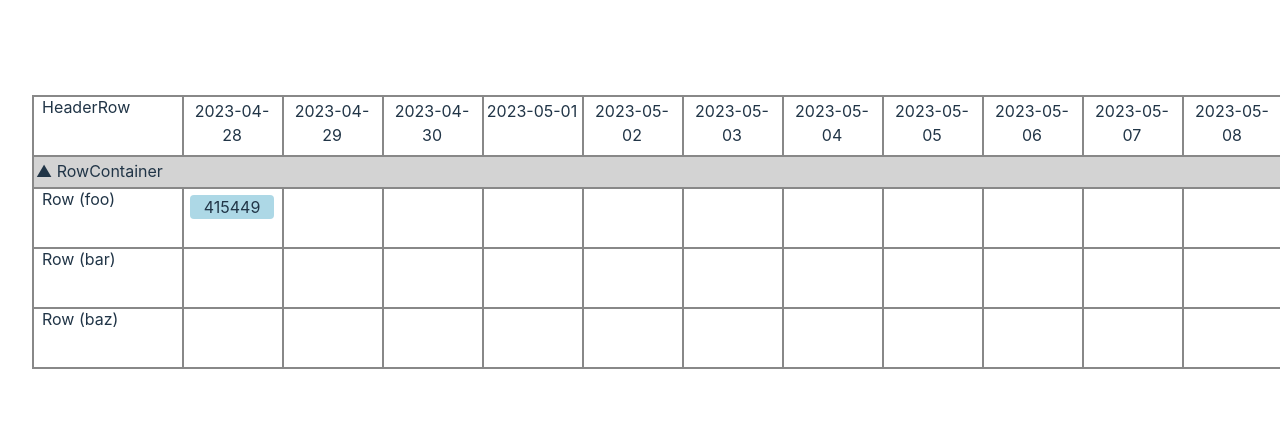
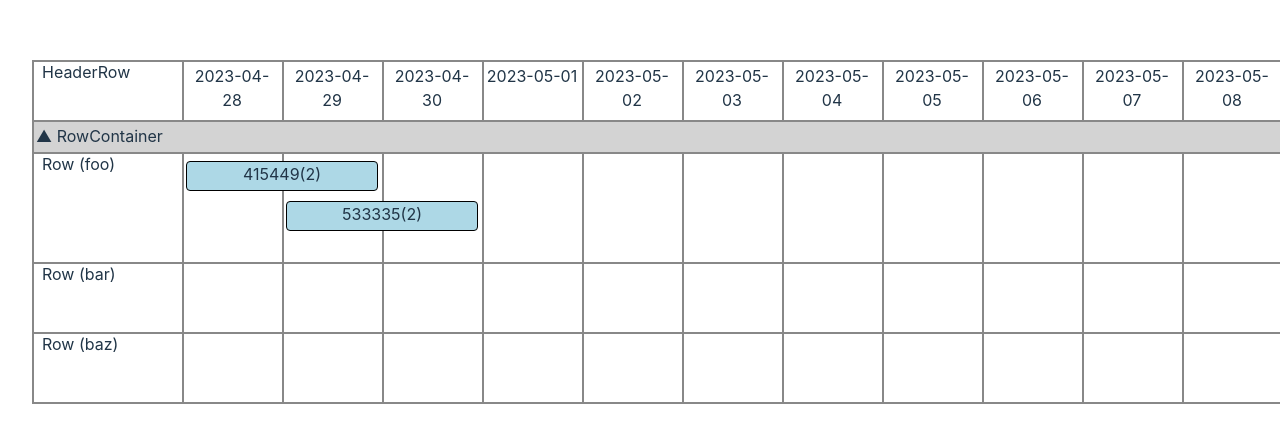
Before and after one commit to asonkeri/planner, a React (Vite) app: page / in a window 1280 px wide. Shown: the part 169-612 px from the top of the page. Built offline with nearby package versions, Linux system fonts and the light colour scheme.

Commit message:
First version of lane calculation and styling

```diff
--- a/src/App.tsx
+++ b/src/App.tsx
@@ -19,7 +19,14 @@ const initialContext = {
 export const DataContext = createContext<DataContextType>(initialContext);
 
 const initialData: AppData = [
-  { id: "foo", items: [createItem("foo", DateTime.now().startOf("day"))] },
+  {
+    id: "foo",
+    items: [
+      createItem("foo", DateTime.now().startOf("day"), 2),
+      createItem("foo", DateTime.now().startOf("day").plus({ day: 1 }), 2),
+      // createItem("foo", DateTime.now().startOf("day").plus({ day: 1 }),2),
+    ],
+  },
   { id: "bar", items: [] },
   { id: "baz", items: [] },
 ];
@@ -37,8 +44,8 @@ function App() {
       <DndProvider backend={HTML5Backend}>
         <HeaderRow interval={interval} />
         <RowContainer>
-          {data.map(({ id }) => (
-            <Row key={id} interval={interval} id={id} />
+          {data.map(({ id, items }) => (
+            <Row key={id} interval={interval} id={id} items={items} />
           ))}
         </RowContainer>
       </DndProvider>
--- a/src/components/Cell/Cell.tsx
+++ b/src/components/Cell/Cell.tsx
@@ -5,6 +5,7 @@ import { addItemToCell, createItem } from "../../data";
 import { useDropCellItem } from "../../hooks/dragAndDrop";
 import { CellCoordinates } from "../../types";
 import CellItem from "../CellItem/CellItem";
+import { LaneItem } from "../../data/itemLaneCalculator";
 
 export const CommonCellStyle = styled.div`
   width: 100px;
@@ -19,35 +20,33 @@ type CellStyleProps = { isOver?: boolean };
 const borderHilightColor = "lightblue";
 const CellStyle = styled(CommonCellStyle)<CellStyleProps>`
   padding-bottom: 1rem;
+  position: relative;
   display: flex;
   flex-wrap: wrap;
   align-items: center;
   justify-content: center;
-  align-content: flex-start;
+  align-items: flex-start;
   z-index: ${({ isOver }) => (isOver ? 1 : "auto")};
   box-shadow: ${({ isOver }) =>
     isOver &&
     `4px 0 0 0 ${borderHilightColor}, 0 4px 0 0 ${borderHilightColor}, 4px 4px 0 0 ${borderHilightColor},4px 0 0 0 ${borderHilightColor} inset, 0 4px 0 0 ${borderHilightColor} inset;`};
 `;
 
-type Props = CellCoordinates;
-export const Cell = (cell: Props) => {
+type Props = CellCoordinates & { items: LaneItem[] };
+export const Cell = ({ rowId, date, items }: Props) => {
   const { data, setData } = useContext(DataContext);
-  const { isOver, drop } = useDropCellItem(cell);
+  const { isOver, drop } = useDropCellItem({ rowId, date });
 
   const handleClick: MouseEventHandler = (event) => {
     // Only react to clicks on the cell itself, not on the items inside
     if (event.target === event.currentTarget) {
-      const item = createItem(cell.rowId, cell.date);
-      const newData = addItemToCell(data, item, cell);
+      const item = createItem(rowId, date, 2);
+      const newData = addItemToCell(data, item, { rowId, date });
       setData(newData);
     }
   };
 
-  const rowData = data.find((item) => item.id === cell.rowId);
-  const cellItems = rowData
-    ? rowData.items.filter((item) => item.startDate.hasSame(cell.date, "day"))
-    : [];
+  const cellItems = items.filter((item) => item.startDate.hasSame(date, "day"));
 
   return (
     <CellStyle ref={drop} isOver={isOver} onClick={handleClick}>
--- a/src/components/CellItem/CellItem.tsx
+++ b/src/components/CellItem/CellItem.tsx
@@ -3,18 +3,34 @@ import { useContext } from "react";
 import { DataContext } from "../../App";
 import { moveItem } from "../../data";
 import { useDragCellItem } from "../../hooks/dragAndDrop";
-import { CellCoordinates, Item } from "../../types";
+import { CellCoordinates } from "../../types";
+import { LaneItem } from "../../data/itemLaneCalculator";
 
-const CellItemStyle = styled.div`
-  width: 100%;
-  margin: 0.25rem;
-  background-color: lightblue;
-  border-radius: 0.25rem;
-  cursor: pointer;
-`;
+type CellItemStyleProps = { days: number; lane: number };
+const CellItemStyle = styled.div(
+  {
+    height: "30px",
+    margin: "0.25rem",
+    backgroundColor: "lightblue",
+    border: "1px solid black",
+    borderRadius: "0.25rem",
+    cursor: "pointer",
+    zIndex: 1, // Item must be grabbable on the part that is spanning another cell
+  },
+  // Styles for making the item appear in the correct lane
+  ({ lane }: CellItemStyleProps) => ({
+    top: `${lane * 40 + 5}px`,
+  }),
+  // Styles for making the item span multiple days
+  ({ days }: CellItemStyleProps) => ({
+    position: "absolute",
+    left: 0,
+    right: `${days * -100 + 100}%}`,
+  })
+);
 
-type Props = Item;
-const CellItem = (item: Props) => {
+type Props = LaneItem;
+const CellItem = ({ lane, ...item }: Props) => {
   const handleDrop = (dropResult: CellCoordinates) => {
     const newItems = moveItem(data, item, dropResult);
     setData(newItems);
@@ -22,8 +38,13 @@ const CellItem = (item: Props) => {
 
   const { data, setData } = useContext(DataContext);
   const { dragRef } = useDragCellItem(item, handleDrop);
+  const days = item.endDate.diff(item.startDate, "days").days + 1;
 
-  return <CellItemStyle ref={dragRef}>{item.id}</CellItemStyle>;
+  return (
+    <CellItemStyle days={days} ref={dragRef} lane={lane}>
+      {item.id}({days})
+    </CellItemStyle>
+  );
 };
 
 export default CellItem;
--- a/src/components/Row/Row.tsx
+++ b/src/components/Row/Row.tsx
@@ -1,10 +1,19 @@
 import styled from "@emotion/styled";
 import { Interval } from "luxon";
+import { Item } from "../../types";
 import { Cell } from "../Cell/Cell";
+import { getLanes } from "../../data/itemLaneCalculator";
 
-const RowStyle = styled.div`
-  display: flex;
-`;
+const RowStyle = styled.div(
+  {
+    display: "flex",
+    transition: "height 0.2s ease-in-out",
+  },
+  // Row height is dynamic based on the number of lanes
+  ({ lanes }: { lanes: number }) => ({
+    height: `${lanes * 40 + 30}px`,
+  })
+);
 
 const RowHeader = styled.div`
   width: 150px;
@@ -17,17 +26,27 @@ type Props = {
   children?: React.ReactNode;
   interval: Interval;
   id: string;
+  items: Item[];
 };
 
-const Row = ({ interval, id }: Props) => {
+const Row = ({ interval, id, items }: Props) => {
   const days = interval.splitBy({ day: 1 });
+  const { lanes, itemsWithLanes } = getLanes(items);
+
   return (
-    <RowStyle>
+    <RowStyle lanes={lanes}>
       <RowHeader>Row ({id})</RowHeader>
       {days.map((day) => {
         const { start } = day;
         return (
-          start && <Cell key={start.toISODate()} rowId={id} date={start} />
+          start && (
+            <Cell
+              key={start.toISODate()}
+              rowId={id}
+              date={start}
+              items={itemsWithLanes}
+            />
+          )
         );
       })}
     </RowStyle>
--- a/src/data/index.ts
+++ b/src/data/index.ts
@@ -1,9 +1,9 @@
 import { DateTime } from "luxon";
 import { AppData, CellCoordinates, Item } from "../types";
 
-export const createItem = (rowId: string, date: DateTime): Item => {
+export const createItem = (rowId: string, date: DateTime, days = 1): Item => {
   const id = String(Math.round(Math.random() * 1000000));
-  return { id, rowId, startDate: date, endDate: date };
+  return { id, rowId, startDate: date, endDate: date.plus({ days: days - 1 }) };
 };
 
 export const moveItem = (
--- /dev/null
+++ b/src/data/itemLaneCalculator.ts
@@ -0,0 +1,40 @@
+import { Item } from "../types";
+
+export type Lane = Array<Item>;
+export type LaneItem = Item & { lane: number };
+
+const isItemOverlapping = (item: Item, otherItem: Item) => {
+  return (
+    otherItem.id !== item.id && // Don't compare with itself
+    item.startDate <= otherItem.endDate &&
+    otherItem.startDate <= item.endDate
+  );
+};
+
+// Returns the index of the first lane that doesn't have any overlapping items
+const getFreeLane = (item: Item, lanes: Lane[]) => {
+  return lanes.findIndex((lane) =>
+    lane.every((laneItem) => !isItemOverlapping(item, laneItem))
+  );
+};
+
+export const getLanes = (items: Item[]) => {
+  const lanes: Lane[] = [];
+  const itemsWithLanes: LaneItem[] = items.map((item) => ({
+    ...item,
+    lane: 0,
+  }));
+
+  itemsWithLanes.forEach((item) => {
+    const indexOfFreeLane = getFreeLane(item, lanes);
+    if (indexOfFreeLane !== -1) {
+      lanes[indexOfFreeLane].push(item);
+      item.lane = indexOfFreeLane;
+    } else {
+      lanes.push([item]);
+      item.lane = lanes.length - 1;
+    }
+  });
+  const laneCount = Math.max(lanes.length, 1);
+  return { lanes: laneCount, itemsWithLanes };
+};
```
